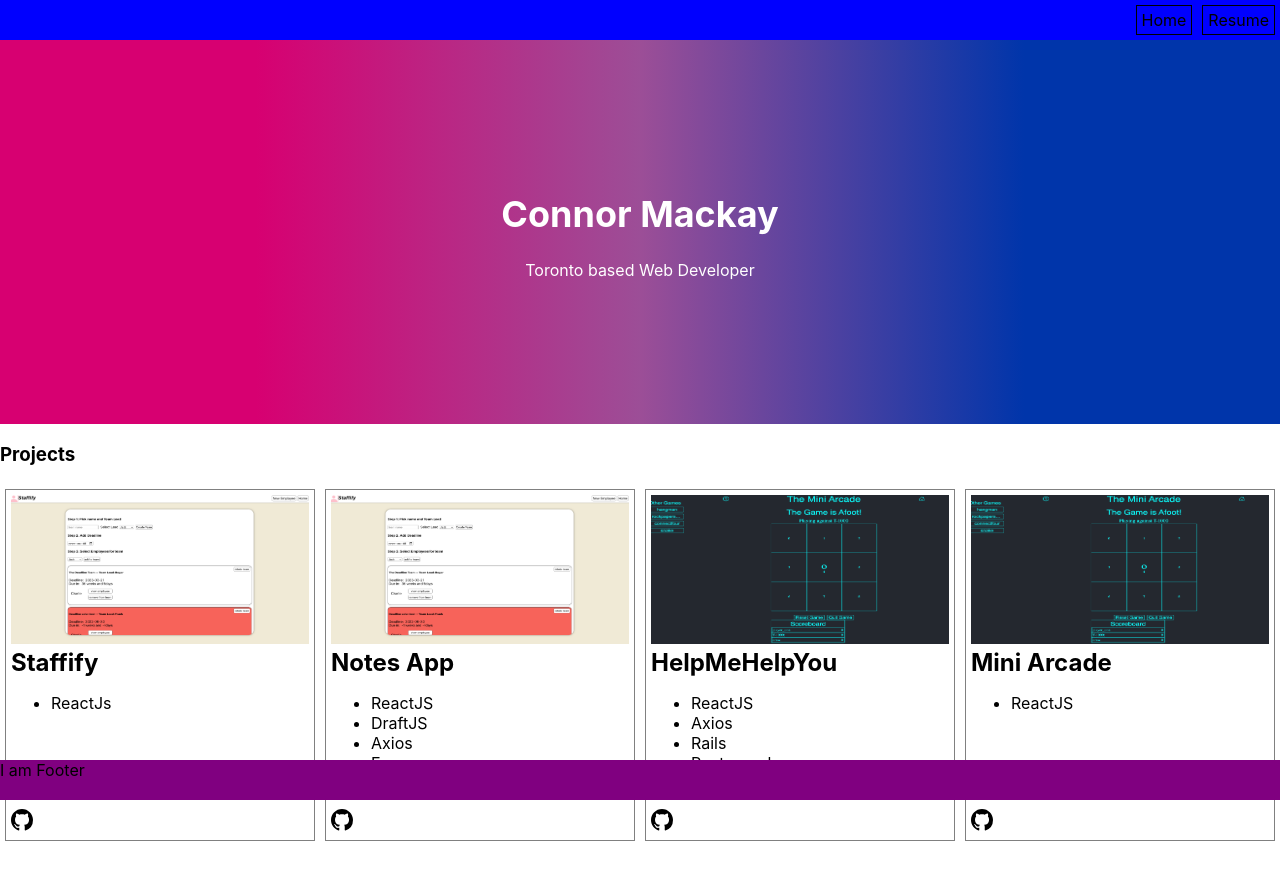
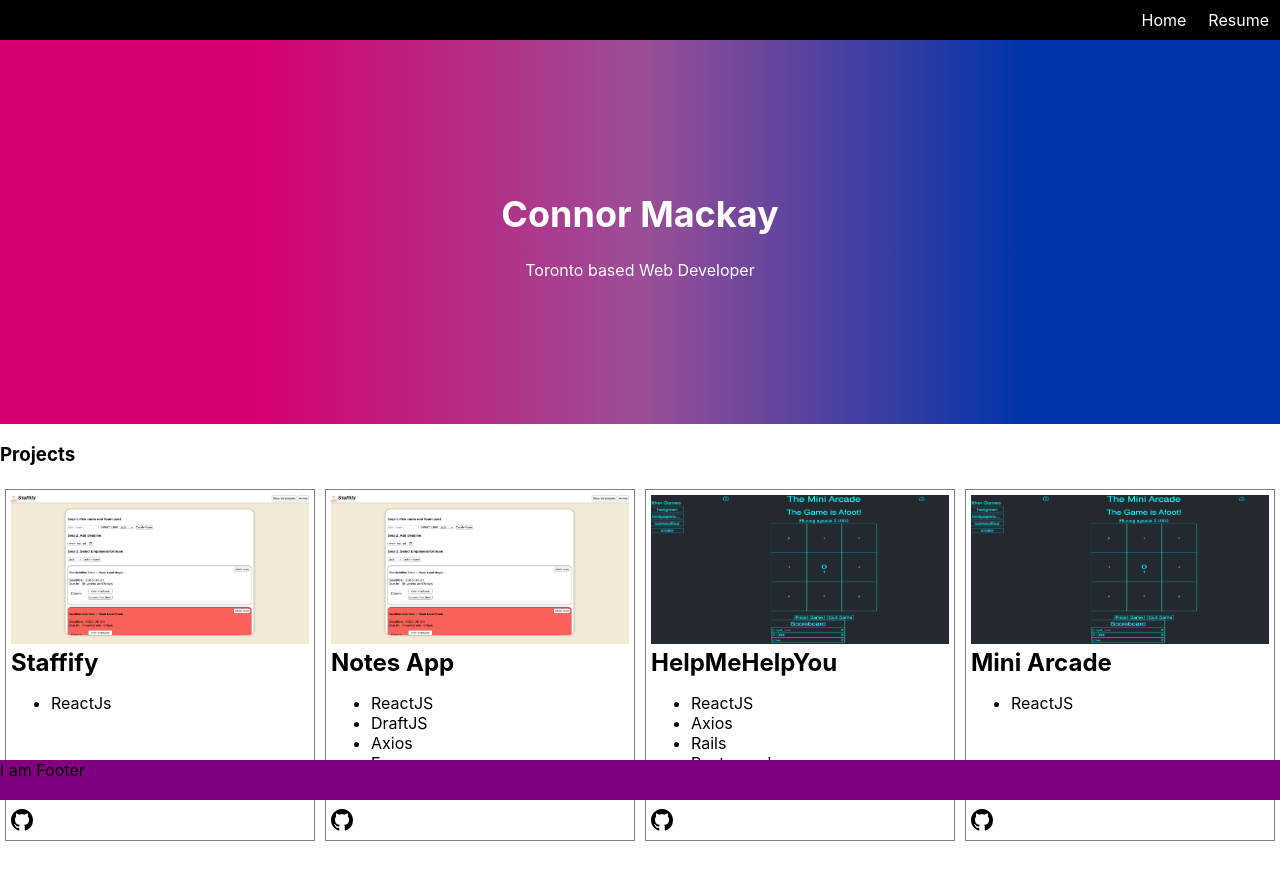
Before and after one commit to CD-Mackay/personal_site, a Next.js app: page / in a window 1280 px wide. Shown: the top 880 px of the page. Built offline with nearby package versions, Linux system fonts and the light colour scheme.

Commit message:
change header color scheme

```diff
--- a/Components/Header/Header.module.css
+++ b/Components/Header/Header.module.css
@@ -1,6 +1,7 @@
 .header {
   width: 100vw;
-  background-color: blue;
+  background-color: black;
+  color: white;
   display: flex;
   justify-content: space-between;
   height: 40px;
```
